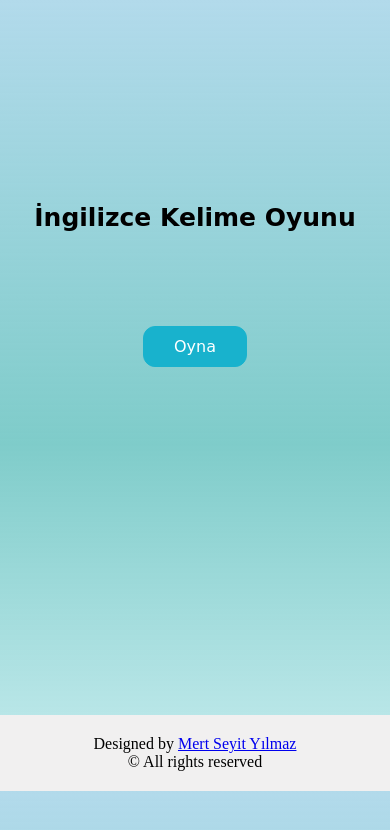
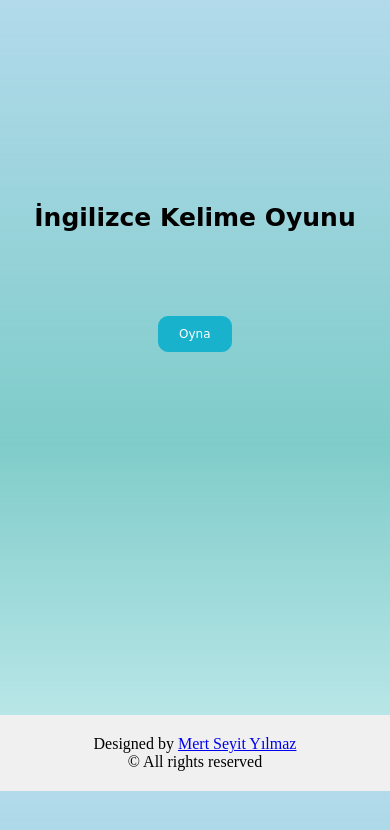
Before and after one commit to mertseyit/game, a plain HTML site: page index.html in a window 390 px wide. Drawn offline with nearby package versions, Linux system fonts and the light colour scheme; a web font is replaced by a local one.

Commit message:
updated responsive desing

```diff
--- a/css/responsive.css
+++ b/css/responsive.css
@@ -69,6 +69,13 @@
         font-size: 12px;
     }
 
+    .play-btn {
+        margin-top: 60px;
+        border-radius: 10px;
+        padding: 10px 20px;
+        font-size: 12px;
+    }
+
 }
 /* xs: 0,
   sm: 576px,
```
